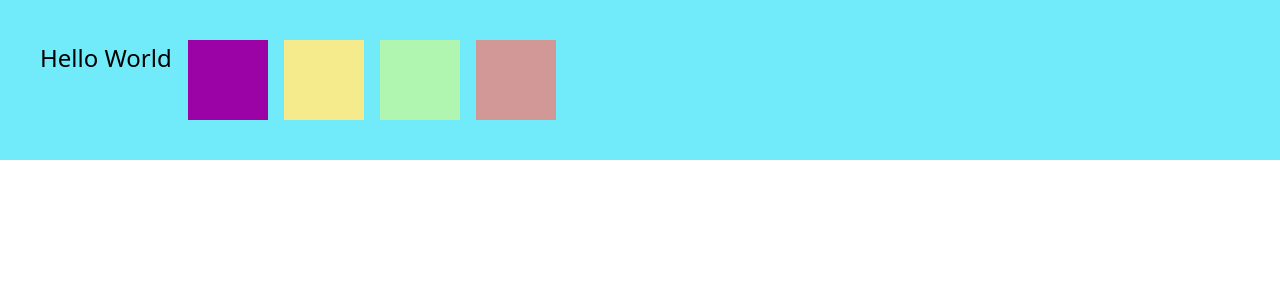
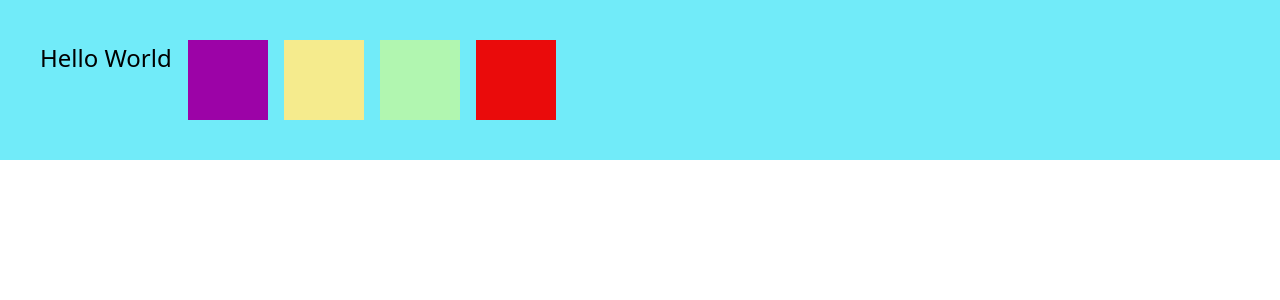
Before and after one commit to Peachkaaa/tokens, a Nuxt app: page / in a window 1280 px wide. Shown: the top 300 px of the page. Built offline with nearby package versions, Linux system fonts and the light colour scheme.

Commit message:
chore: rebuild token outputs

```diff
--- a/app/assets/css/tokens.css
+++ b/app/assets/css/tokens.css
@@ -3,7 +3,7 @@
  */
 
 :root {
-  --primaryValueRed100: #d29797;
+  --primaryValueRed100: #ea0b0b;
   --primaryValueYellow100: #f5eb8d;
   --primaryValueGreen100: #b1f6b0;
   --primaryValueGreen200: #6bad6a;
```
